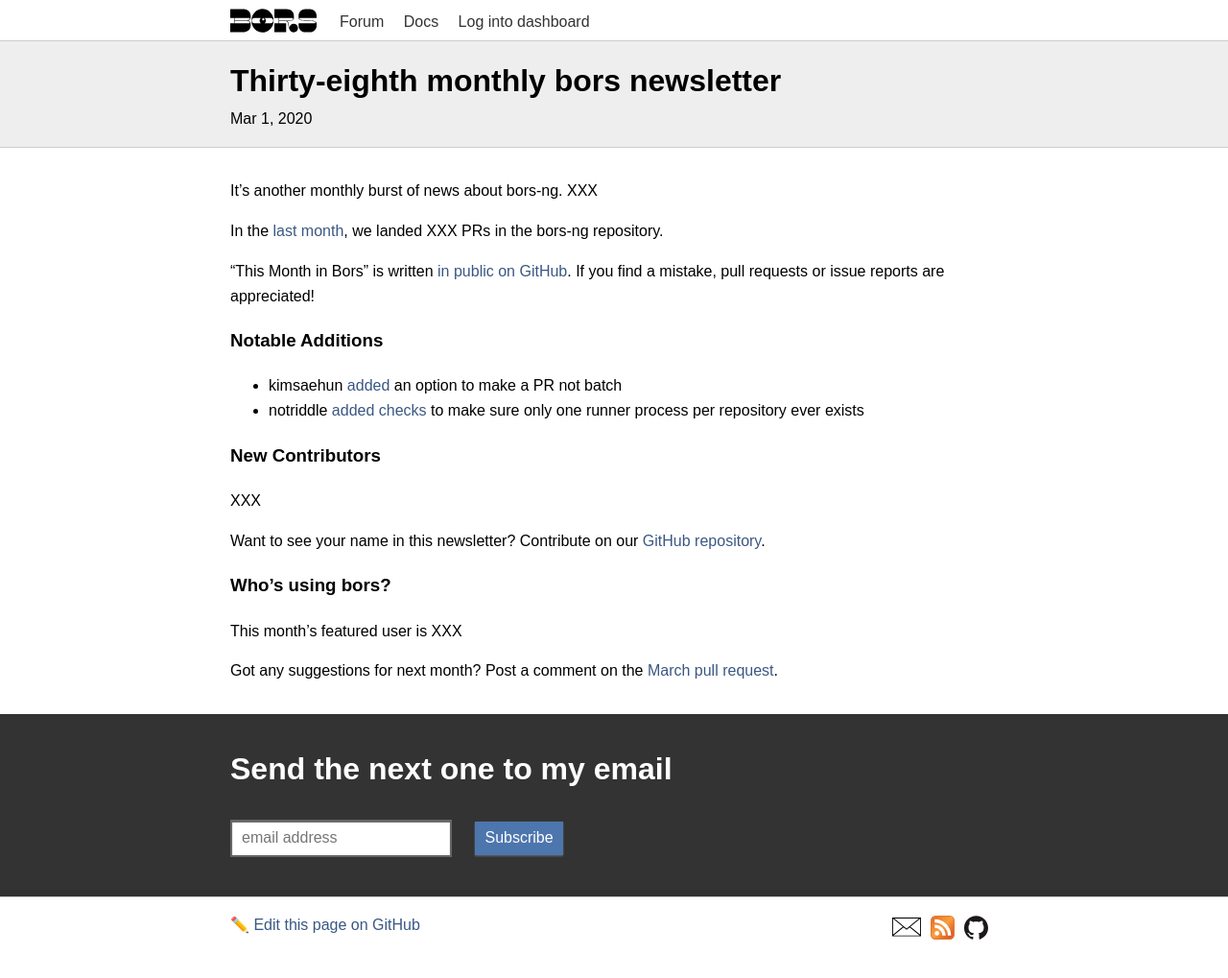
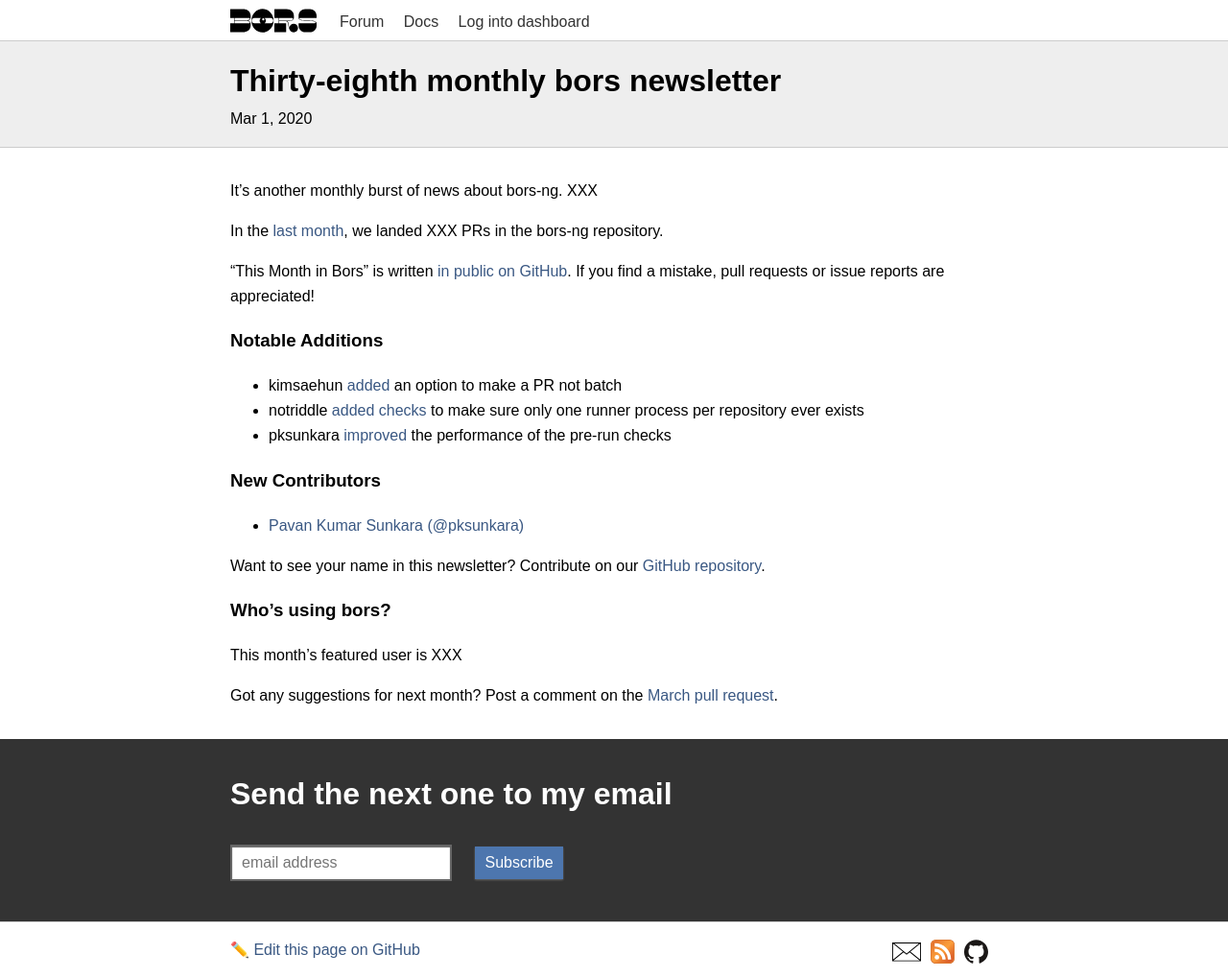
Before and after one commit to bors-ng/bors-ng.github.io, a Jekyll site: the page built from _posts/2020-03-01-tmib-38.md, in a window 1280 px wide. Shown: the whole page at 96% size. Built offline with Jekyll 4.4.1, drawn with Linux system fonts in a browser that asks for light colours; before the commit the page ends 993 px from its top, so only the background shows below that.

Commit message:
Add bors-ng/bors-ng#886
Add @pksunkara as new contributor

```diff
--- a/_posts/2020-03-01-tmib-38.md
+++ b/_posts/2020-03-01-tmib-38.md
@@ -21,11 +21,12 @@
 
 * kimsaehun [added](https://github.com/bors-ng/bors-ng/pull/839) an option to make a PR not batch
 * notriddle [added checks](https://github.com/bors-ng/bors-ng/pull/883) to make sure only one runner process per repository ever exists
+* pksunkara [improved](https://github.com/bors-ng/bors-ng/pull/886) the performance of the pre-run checks
 
 
 ### New Contributors
 
-XXX
+* [Pavan Kumar Sunkara (@pksunkara)](https://github.com/pksunkara)
 
 Want to see your name in this newsletter? Contribute on our [GitHub repository](https://github.com/bors-ng/bors-ng).
 
```
